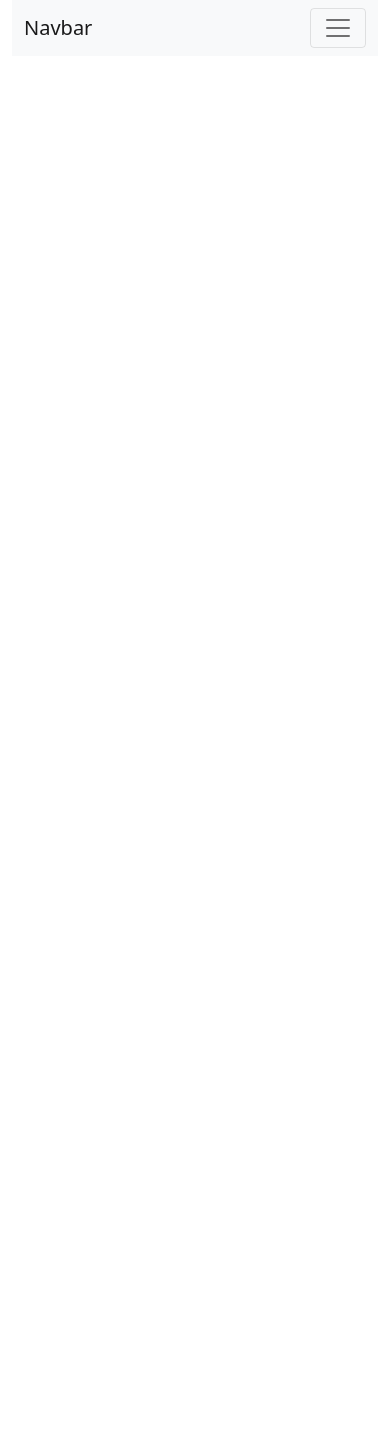
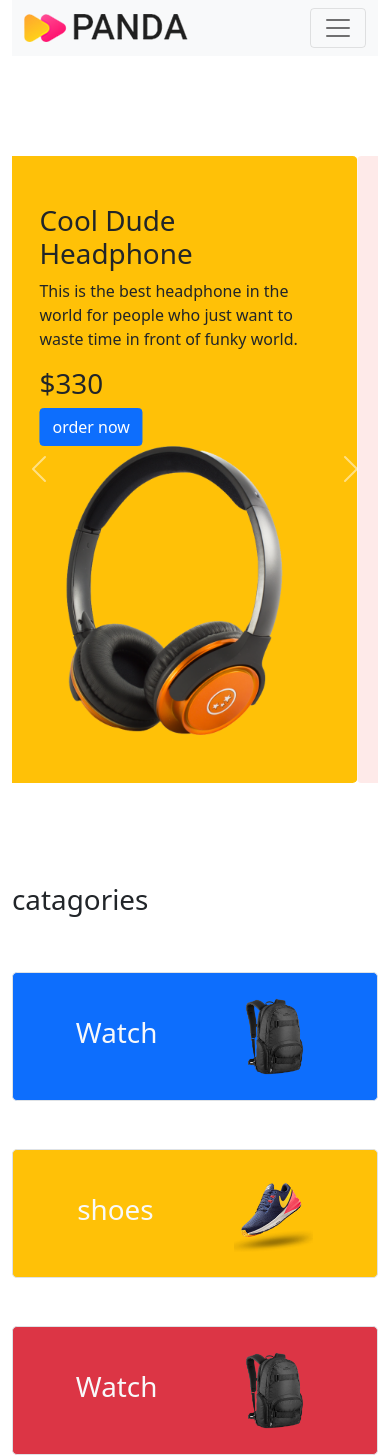
Before and after one commit to mhsaurov/panda-Ecommerce, a plain HTML site: page index.html in a window 390 px wide. Before the commit the page ends 844 px from the top, so only its background shows below. Drawn offline with nearby package versions, Linux system fonts and the light colour scheme.

Commit message:
add additional class

```diff
--- a/index.html
+++ b/index.html
@@ -5,7 +5,9 @@
     <meta http-equiv="X-UA-Compatible" content="IE=edge">
     <meta name="viewport" content="width=device-width, initial-scale=1.0">
     <title>panda Commerce</title>
+    <link rel="shortcut icon" href="img/shortcut icons.png">
     <link href="https://cdn.jsdelivr.net/npm/bootstrap@5.0.2/dist/css/bootstrap.min.css" rel="stylesheet" integrity="sha384-EVSTQN3/azprG1Anm3QDgpJLIm9Nao0Yz1ztcQTwFspd3yD65VohhpuuCOmLASjC" crossorigin="anonymous">
+    <link rel="stylesheet" href="style.css">
 </head>
 <body>
 
@@ -14,12 +16,12 @@
     <header class="container">
         <nav class="navbar navbar-expand-lg navbar-light bg-light">
             <div class="container">
-              <a class="navbar-brand" href="#">Navbar</a>
+              <a class="navbar-brand" href="#"><img src="img/logo.png" alt=""class="d-inline-block align-text-top"></a>
               <button class="navbar-toggler" type="button" data-bs-toggle="collapse" data-bs-target="#navbarSupportedContent" aria-controls="navbarSupportedContent" aria-expanded="false" aria-label="Toggle navigation">
                 <span class="navbar-toggler-icon"></span>
               </button>
               <div class="collapse navbar-collapse" id="navbarSupportedContent">
-                <ul class="navbar-nav me-auto mb-2 mb-lg-0">
+                <ul class="navbar-nav me-auto mb-2 mb-lg-0 ">
                   <li class="nav-item">
                     <a class="nav-link active" aria-current="page" href="#">Home</a>
                   </li>
@@ -38,8 +40,97 @@
             </div>
           </nav>
 
+          <!-- here is our carusal area -->
 
+          <section class="carusalpd">
+            <div id="carouselExampleControls" class="carousel slide" data-bs-ride="carousel">
+                <div class="carousel-inner">
+                  <div class="carousel-item active bg-warning p-5 rounded-3">
+                    <div class="row">
+                        <div class="col-lg-7 d-flex align-items-center ">
+                            <div class="flex-column">
+                            <h1>Cool Dude Headphone</h1>
+                            <p>This is the best headphone in the world for people who just want to waste time in front of funky world.</p>
+                            <h1>$330</h1>
+                            <div class="btn btn-primary">order now</div>
+                            </div>
+                        </div>
+                        <div class="col-lg-5">
+                            <img class="img-fluid" src="img/banner-images/headphone.png" alt="">
+                        </div>
+                    </div>
+                  </div>
+                  <div class="carousel-item color-bg p-5 rounded">
+                    <div class="row">
+                        <div class="col-lg-7 d-flex align-items-center ">
+                            <div class="flex-column">
+                            <h1>Cool Dude Headphone</h1>
+                            <p>This is the best headphone in the world for people who just want to waste time in front of funky world.</p>
+                            <h1>$330</h1>
+                            <div class="btn btn-primary">order now</div>
+                            </div>
+                        </div>
+                        <div class="col-lg-5">
+                            <img class="img-fluid" src="img/banner-images/tv.png" alt="">
+                        </div>
+                    </div>
+                  </div>
+                  <div class="carousel-item  bg-primary p-5 rounded">
+                    <div class="row">
+                        <div class="col-lg-7 d-flex align-items-center ">
+                            <div class="flex-column">
+                            <h1 class="text-light">Cool Dude Headphone</h1>
+                            <p >This is the best headphone in the world for people who just want to waste time in front of funky world.</p>
+                            <h1>$330</h1>
+                            <div class="btn btn-warning">order now</div>
+                            </div>
+                        </div>
+                        <div class="col-lg-5">
+                            <img class="img-fluid" src="img/banner-images/xbox.png" alt="">
+                        </div>
+                    </div>
+                  </div>
+                </div>
+                <button class="carousel-control-prev" type="button" data-bs-target="#carouselExampleControls" data-bs-slide="prev">
+                  <span class="carousel-control-prev-icon" aria-hidden="true"></span>
+                  <span class="visually-hidden">Previous</span>
+                </button>
+                <button class="carousel-control-next" type="button" data-bs-target="#carouselExampleControls" data-bs-slide="next">
+                  <span class="carousel-control-next-icon" aria-hidden="true"></span>
+                  <span class="visually-hidden">Next</span>
+                </button>
+              </div>
+          </section>
+          <!-- carusal area has been end -->
     </header>
+
+    <!-- catagory area start -->
+
+        <main class="carusalpd">
+            <div class="container  overflow-hidden">
+                <div class="row gy-5">
+                    <h1 class="fs-1">catagories</h1>
+                  <div class="col-lg-4 col-md-6 col-sm-12">
+                    <div class="p-3 border bg-primary d-flex justify-content-around align-items-center text-light rounded-3 p-4">
+                        <h2 class="fs-1">Watch</h2>
+                        <img class="w-25" src="img/categories/bag.png" alt="">
+                    </div>
+                  </div>
+                  <div class="col-lg-4 col-md-6 col-sm-12">
+                    <div class="p-3 border bg-warning d-flex justify-content-around align-items-center text-light rounded-3 p-4">
+                        <h2 class="fs-1">shoes</h2>
+                        <img class="w-25" src="img/categories/shoes.png" alt="">
+                    </div>
+                  </div>
+                  <div class="col-lg-4 col-md-6 col-sm-12">
+                    <div class="p-3 border bg-danger d-flex justify-content-around align-items-center text-light rounded-3 p-4">
+                        <h2 class="fs-1">Watch</h2>
+                        <img class="w-25" src="img/categories/bag.png" alt="">
+                    </div>
+                  </div>
+              </div>
+            <!-- catagory area end -->
+        </main>
 
 
 
--- a/style.css
+++ b/style.css
@@ -0,0 +1,6 @@
+.carusalpd{
+    margin-top: 100px;
+}
+.color-bg{
+    background-color: #FEEAE9;
+}
```
Also changed, not shown: img/shortcut icons.png (added).
